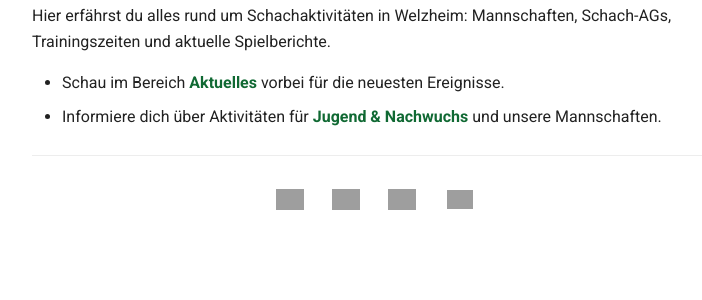
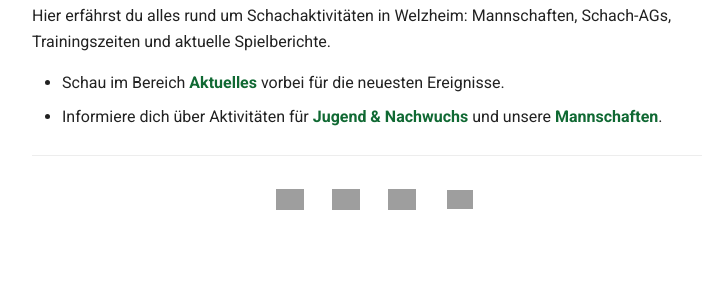
Before and after one commit to schachwelzheim/schachwelzheim, an MkDocs documentation site: the page built from docs/index.md, in a window 1280 px wide, cut to the strip 368-668 px from the top of the page. Shown: the whole strip, without its empty margins (264-966 px from the left). Built offline with MkDocs 1.6.1 and Material for MkDocs 9.7.7, drawn with Linux system fonts in a browser that asks for light colours; some of the changed lines change nothing that is shown; grey boxes are pictures that could not be loaded.

Commit message:
Update link structure for youth and teams section

```diff
--- a/docs/index.md
+++ b/docs/index.md
@@ -9,7 +9,7 @@
 Hier erfährst du alles rund um Schachaktivitäten in Welzheim: Mannschaften, Schach-AGs, Trainingszeiten und aktuelle Spielberichte.
 
 * Schau im Bereich **[Aktuelles](./aktuelles)** vorbei für die neuesten Ereignisse.
-* Informiere dich über Aktivitäten für **[Jugend & Nachwuchs](./jugend)** und unsere Mannschaften.
+* Informiere dich über Aktivitäten für **[Jugend & Nachwuchs](./jugend)** und unsere **[Mannschaften](./mannschaften)**.
 
 ---
 
```
